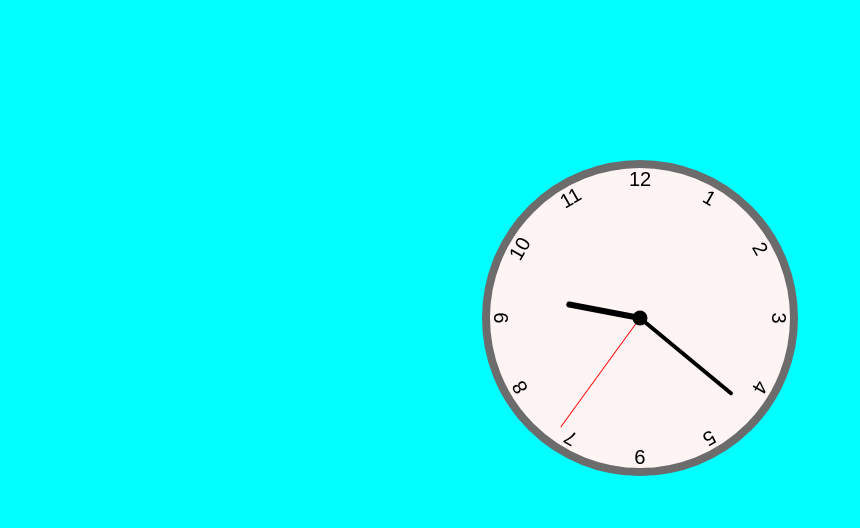
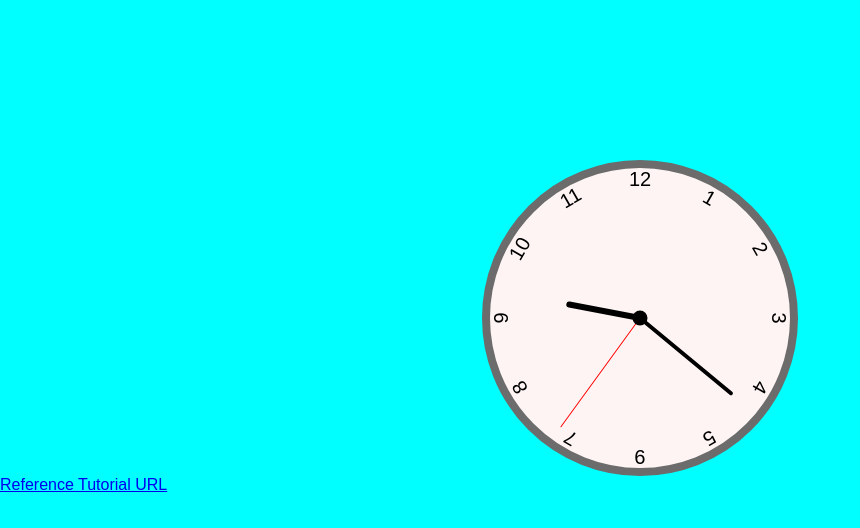
Before and after one commit to abhicoder9/Clock, a plain HTML site: page index.html in a window 1280 px wide. Shown: the whole page, without its empty margins (0-860 px from the left). Drawn offline with Linux system fonts and the light colour scheme.

Commit message:
Update index.html

```diff
--- a/index.html
+++ b/index.html
@@ -28,6 +28,7 @@
         <div class="number number11">11</div>
         <div class="number number12">12</div>
     </div>
+    <a href="https://www.youtube.com/watch?v=Ki0XXrlKlHY&t=2s" target="_blank">Reference Tutorial URL</a>
     <script src="index.js"></script>
 
 </body>
```
